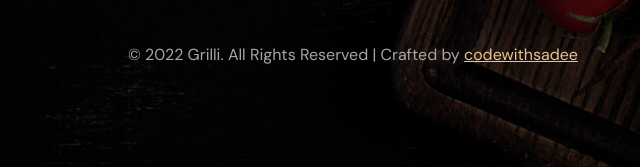
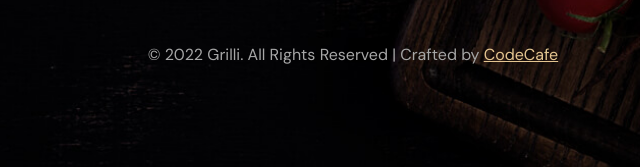
Before and after one commit to divyanshus020/codecafe-resturent, a plain HTML site: page index.html in a window 1280 px wide. Shown: the part 8553-8720 px from the top of the page, 287-927 px from the left. Drawn offline with nearby package versions, Linux system fonts and the light colour scheme; a web font is replaced by a local one.

Commit message:
upload it

```diff
--- a/assets/js/script.js
+++ b/assets/js/script.js
@@ -20,6 +20,8 @@ window.addEventListener("load", function () {
 /**
  * add event listener on multiple elements
  */
+
+
 
 const addEventOnElements = function (elements, eventType, callback) {
   for (let i = 0, len = elements.length; i < len; i++) {
--- a/index.html
+++ b/index.html
@@ -1183,8 +1183,8 @@
       <div class="footer-bottom">
 
         <p class="copyright">
-          &copy; 2022 Grilli. All Rights Reserved | Crafted by <a href="https://github.com/codewithsadee"
-            target="_blank" class="link">codewithsadee</a>
+          &copy; 2022 Grilli. All Rights Reserved | Crafted by <a href="https://github.com/divyanshus020"
+            target="_blank" class="link">CodeCafe</a>
         </p>
 
       </div>
```
